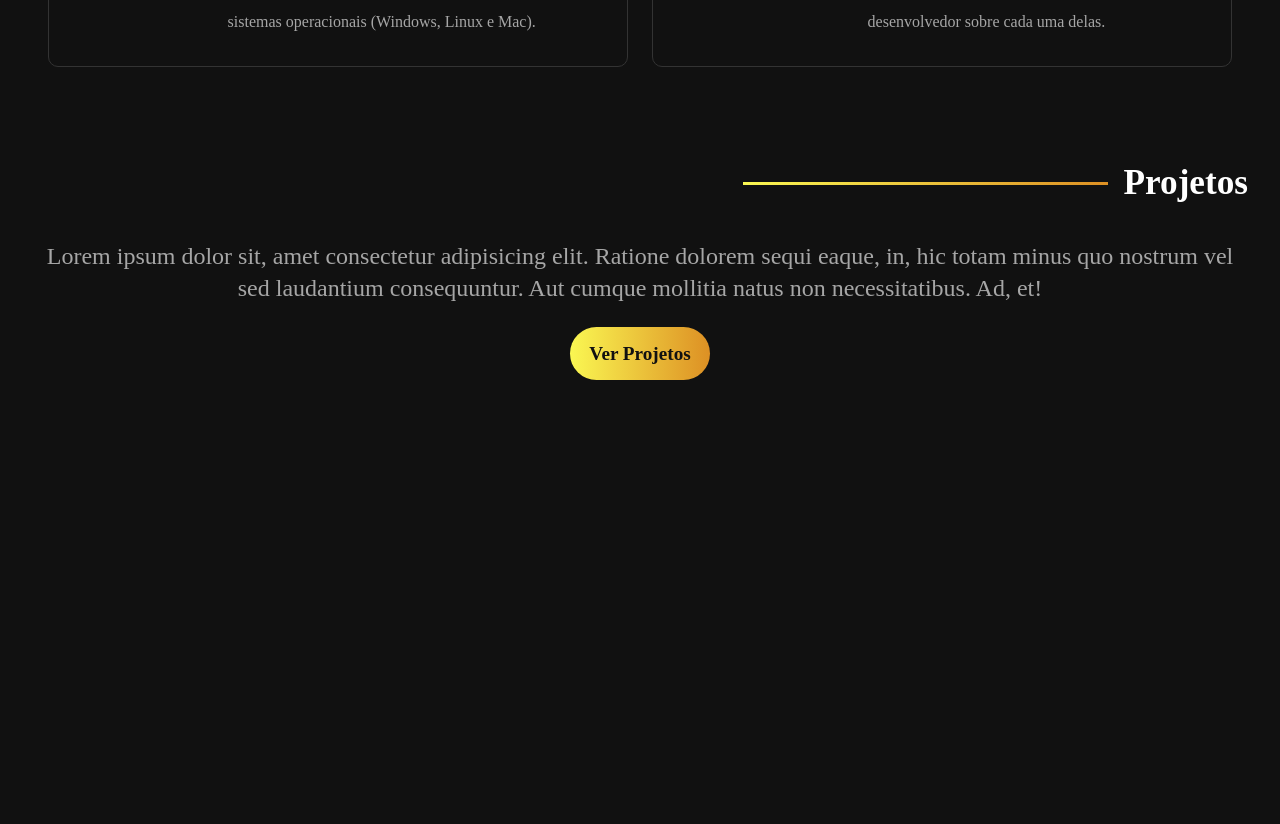
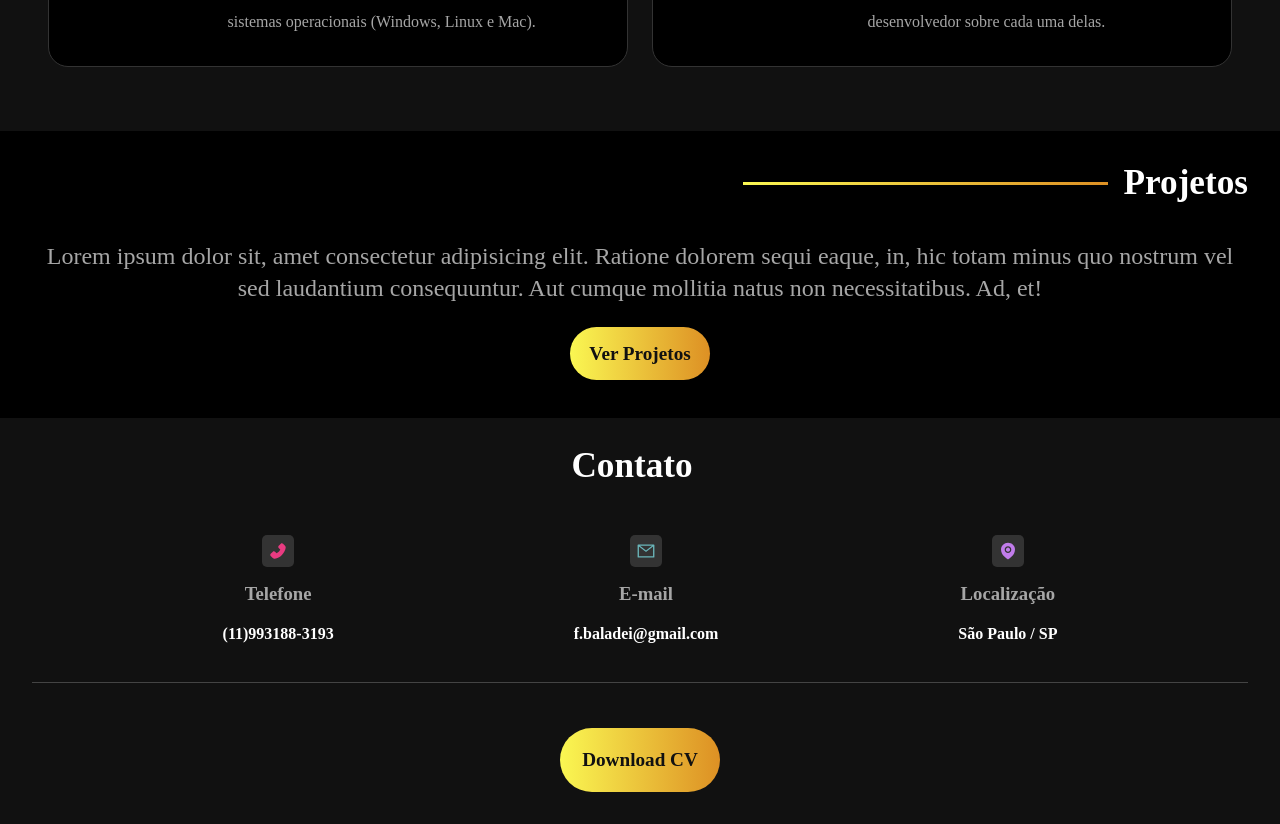
Before and after one commit to baladei/Myself, a React (Vite) app: page / in a window 1280 px wide. Shown: the part 1360-2184 px from the top of the page. Before the commit the page ends 1778 px from the top, so only its background shows below. Built offline with nearby package versions, Linux system fonts and the light colour scheme.

Commit message:
almost finished styles

```diff
--- a/src/App.jsx
+++ b/src/App.jsx
@@ -1,8 +1,9 @@
 import './App.css'
 import { About } from './components/About'
-import { Projects } from './components/Projects'
+import { Contact } from './components/Contact'
 import { Sidebar } from './components/Sidebar'
 import { Technologies } from './components/Technologies'
+import { Projects } from './components/Projects'
 
 function App() {
 
@@ -12,6 +13,7 @@ function App() {
       <About />
       <Technologies />
       <Projects />
+      <Contact />
     </div>
   )
 }
--- a/src/components/Contact.jsx
+++ b/src/components/Contact.jsx
@@ -1,7 +1,10 @@
 import { AiFillPhone, AiOutlineMail, AiFillEnvironment } from 'react-icons/ai'
+import './styles/contact.css'
 
 export const Contact = () => {
   return <section id="information">
+    <h2>Contato</h2>
+    <div className="all-cards">
     <div className="info-card">
         <AiFillPhone id="phone-icon" />
         <div>
@@ -23,6 +26,10 @@ export const Contact = () => {
             <p>São Paulo / SP</p>
         </div>
         </div>
+    </div>
+
+    <a href="#" className='btn'>Download CV</a>
+
 
   </section>
 
--- /dev/null
+++ b/src/components/styles/contact.css
@@ -0,0 +1,71 @@
+#information {
+    color: #fff;
+    display: flex;
+    flex-direction: column;
+    align-items: center;
+    padding: 3rem 2rem;
+    text-align: center;
+    border-radius: 5px;
+    gap: 2rem;
+    padding: 2rem;
+    line-height: 2rem;
+}
+
+.all-cards {
+    display: flex;
+    flex-direction: row;
+    justify-content: center;
+    align-items: center;
+    gap: 15rem;
+    padding-bottom: 2rem;
+    margin-bottom: .8rem;
+    border-bottom: 1px solid #444;
+    width: 100%;
+}
+
+#information h2 {
+    display: flex;
+    align-items: center;
+    justify-content: right;
+    color: #fff;
+    font-size: 2.2rem;
+    margin-bottom: 1.3rem;
+    gap: 1rem;
+}
+
+#information h2:after {
+    content: "";
+    background: linear-gradient(90deg, #faf752 0%, #dd9024 100%);
+    height: 3px;
+    width: 30%;
+}
+
+#information h3 {
+    color: #a6a6a6;
+    margin-bottom: .5rem;
+}
+
+#information p {
+    color: #fff;
+    font-weight: bold;
+}
+
+#information svg {
+    background-color: #333;
+    padding: .4rem;
+    width: 2rem;
+    height: 2rem;
+    border-radius: 5px;
+}
+
+#phone-icon {
+    color: #e93b81;
+}
+
+#email-icon {
+    color: #6ab5b9;
+}
+
+#pin-icon {
+    color: #c17ceb;
+}
--- a/src/components/styles/projects.css
+++ b/src/components/styles/projects.css
@@ -3,6 +3,7 @@
     flex-direction:  column;
     padding: 2rem;
     gap: 1rem;
+    background: #000;
 }
 
 .projects h2 {
--- a/src/components/styles/technologies.css
+++ b/src/components/styles/technologies.css
@@ -45,8 +45,9 @@ section {
     padding: 1rem;
     border: 1px solid #333;
     width: 45%;
-    border-radius: 10px;
+    border-radius: 20px;
     height: 15rem;
+    background: #000;
 }
 
 .technology-card h3 {
```
